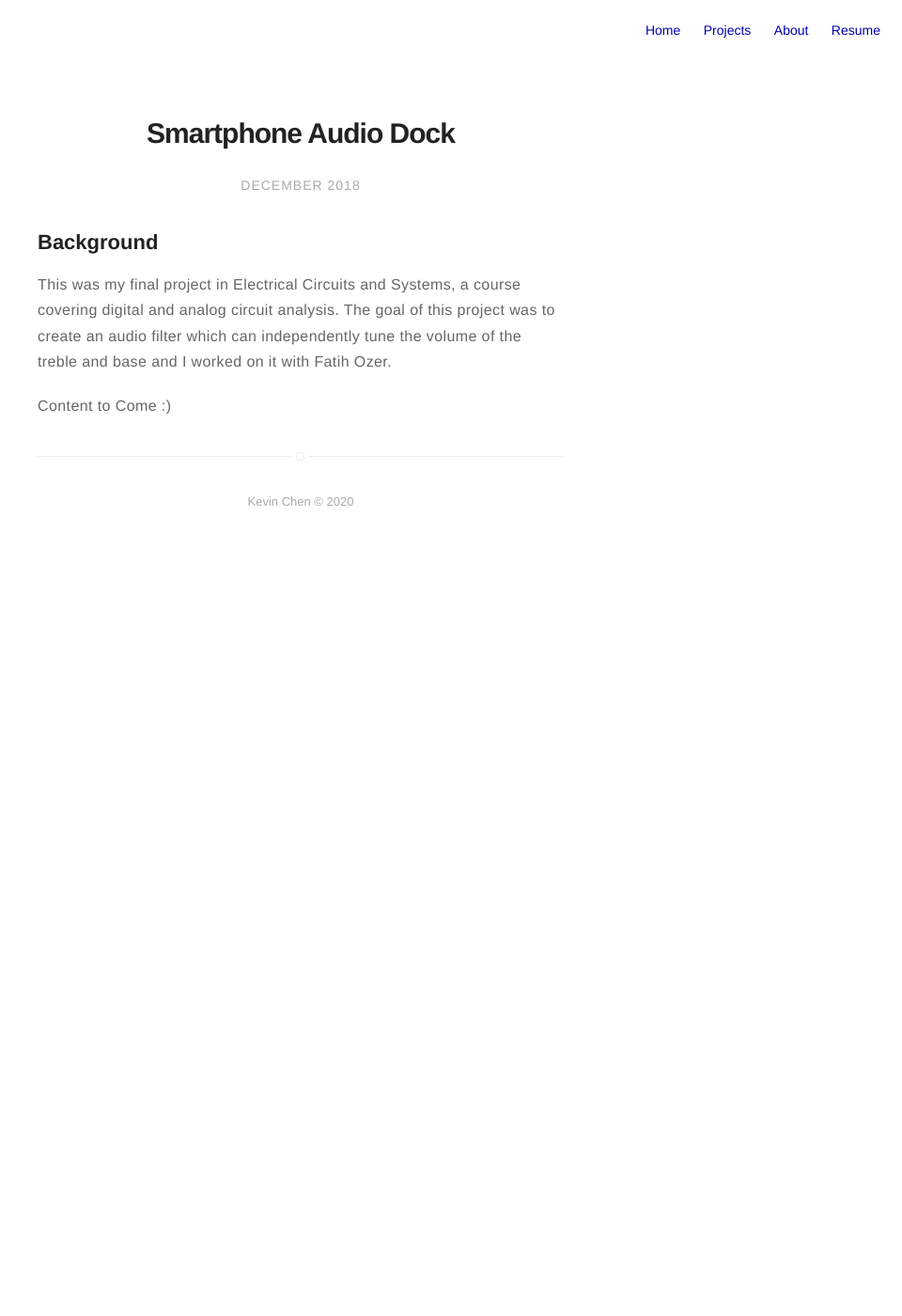
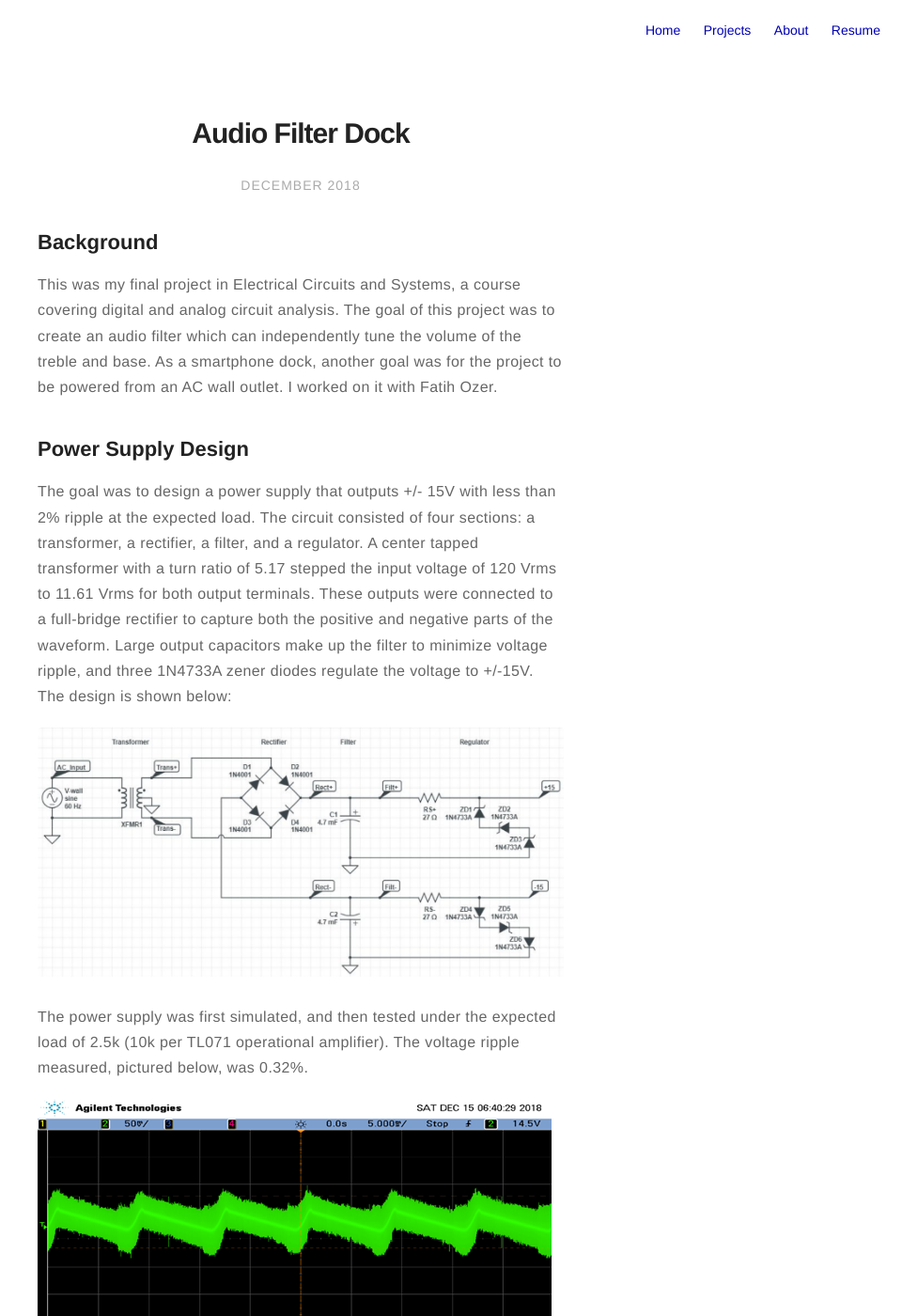
Before and after one commit to kchen7/kevinchen, a Jekyll site: the page built from _posts/2018-12-11-Audio-Dock.md, in a window 1280 px wide and 1400 px high. Shown: the whole window at 94% size, without its empty margins (320-1280 px from the left). Built offline with Jekyll 4.4.1, drawn with Linux system fonts in a browser that asks for light colours; some of the changed text lies outside the part shown.

Commit message:
added audio dock project

```diff
--- a/_posts/2018-12-11-Audio-Dock.md
+++ b/_posts/2018-12-11-Audio-Dock.md
@@ -1,19 +1,51 @@
 ---
-title: "Smartphone Audio Dock"
+title: "Audio Filter Dock"
 layout: post
 date: 2018-12-11 11:11
 tag:
   - filtering
+  - audio
 headerImage: false
 #image:
-description: "An Inexpensive Dock for Filtering Smartphone Audio"
+description: "An Inexpensive Dock for Filtering Audio"
 projects: true
 category: project
 externalLink: false
 ---
 
 ## Background
+This was my final project in Electrical Circuits and Systems, a course covering digital and analog circuit analysis. The goal of this project was to create an audio filter which can independently tune the volume of the treble and base. As a smartphone dock, another goal was for the project to be powered from an AC wall outlet. I worked on it with Fatih Ozer.
 
-This was my final project in Electrical Circuits and Systems, a course covering digital and analog circuit analysis. The goal of this project was to create an audio filter which can independently tune the volume of the treble and base and I worked on it with Fatih Ozer.
+## Power Supply Design
+The goal was to design a power supply that outputs +/- 15V with less than 2% ripple at the expected load. The circuit consisted of four sections: a transformer, a rectifier, a filter, and a regulator. A center tapped transformer with a turn ratio of 5.17 stepped the input voltage of 120 Vrms to 11.61 Vrms for both output terminals. These outputs were connected to a full-bridge rectifier to capture both the positive and negative parts of the waveform. Large output capacitors make up the filter to minimize voltage ripple, and three 1N4733A zener diodes regulate the voltage to +/-15V. The design is shown below:
 
-Content to Come :)
+![Power Schematic](../assets/images/audio/power-schematic.png)
+
+The power supply was first simulated, and then tested under the expected load of 2.5k (10k per TL071 operational amplifier). The voltage ripple measured, pictured below, was 0.32%.
+
+![Voltage Ripple](../assets/images/audio/ripple.png)
+
+With that, the power supply was finished and soldered onto a perf board. LEDs were added for safety, indicating when the power rails were live.
+
+![Power Supply](../assets/images/audio/power.png)
+
+## Filter Design
+The filters were designed using the Multiple Feedback Bandpass Filter topology. A bandpass filter was chosen to define a more precise range of values as our treble and our base. Thus, the base filter had a central frequency of 245Hz and cutoff frequencies of 195Hz and 295Hz. The treble filter had a central frequency around 8870Hz, with cutoffs of about 8120 Hz and 9620 Hz. When choosing values to reach these cutoffs, gain was not prioritized as the output of these filters were being fed to an amplifier. A non-inverting configuration was used, with a potentiometer to tune the volume. The schematic for this part is shown below.
+
+![Filter and Amplifier](../assets/images/audio/filter-schematic.png)
+
+Again, the filters were simulated and Bode plots were created for both of them. A few test frequencies were plotted as well, to verify that the cutoff frequency waves had amplitudes 0.707 the amplitude of the central frequency. These tests were then repeated on the actual hardware using a function generator. A few sample screenshots of the oscilloscope are included below. Note that these were taken before the amplifier.
+
+![Base Cutoff Frequency](../assets/images/audio/base-cutoff.png)
+<div align="center"><em>At 200Hz, the output (green) has a Vpp of 139.38mV, which is 0.707 the central frequency's as expected. The central frequency had an amplitude matching the input's (blue).</em></div>
+
+![Treble Bode](../assets/images/audio/treble-bode.png)
+<div align="center"><em>The treble filter's Bode plot matches the simulation.</em></div>
+
+![Treble Bode](../assets/images/audio/testing-245.png)
+<div align="center"><em>A 245Hz test signal passes through the base filter (blue), but is suppressed by the treble filter (green).</em></div>
+
+## Final Integration
+The final step was to test the system with some songs. Sadly, I can't find the recording of our final demo, but here is a picture of the circuit.
+
+![Filter Breadboard](../assets/images/audio/filter.png)
```
Also changed, not shown: assets/images/audio/base-cutoff.png (added), assets/images/audio/filter-schematic.png (added), assets/images/audio/filter.png (added), assets/images/audio/power-schematic.png (added), assets/images/audio/ripple.png (added), assets/images/audio/testing-245.png (added), assets/images/audio/treble-bode.png (added), 1 other file.
